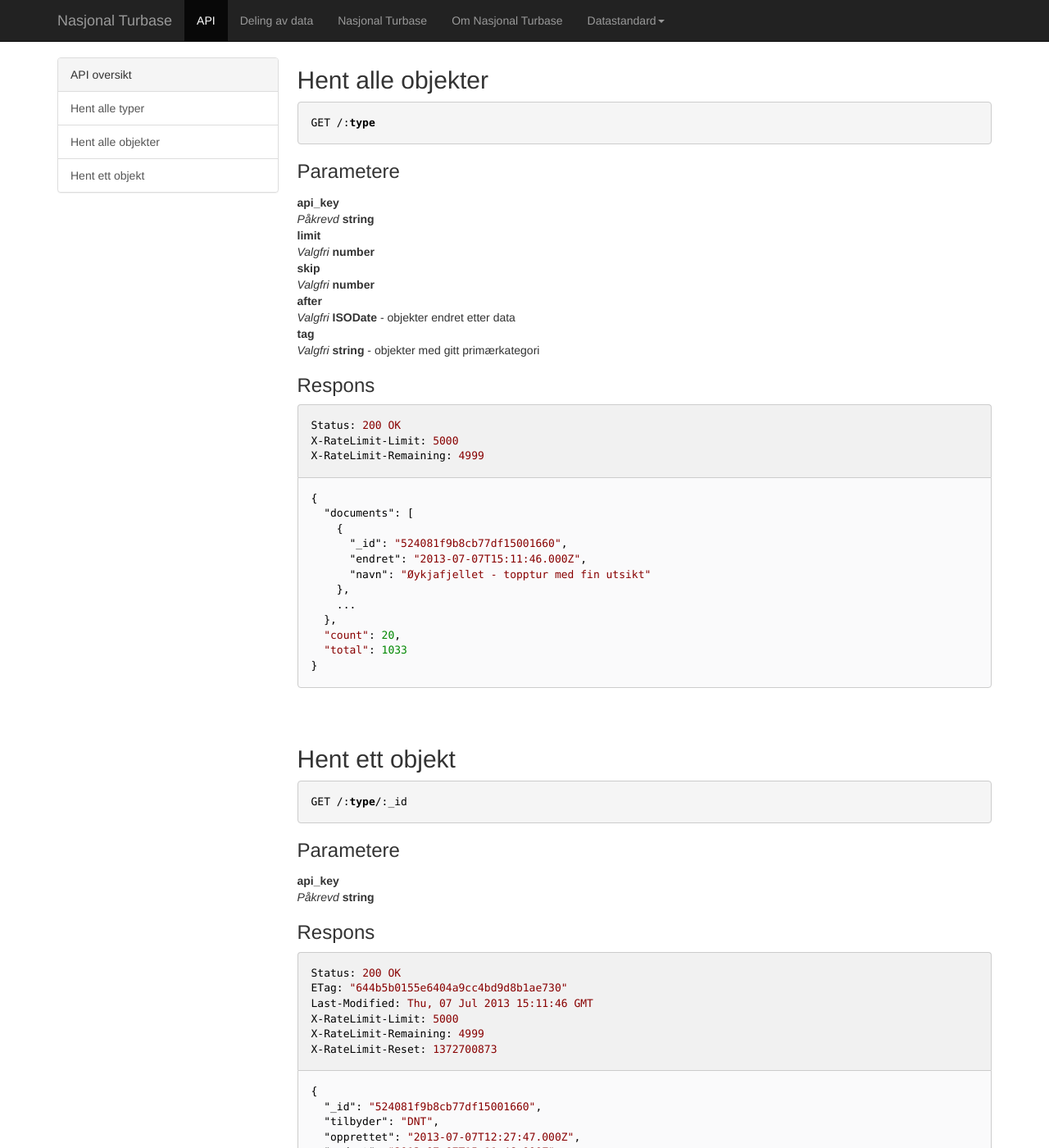
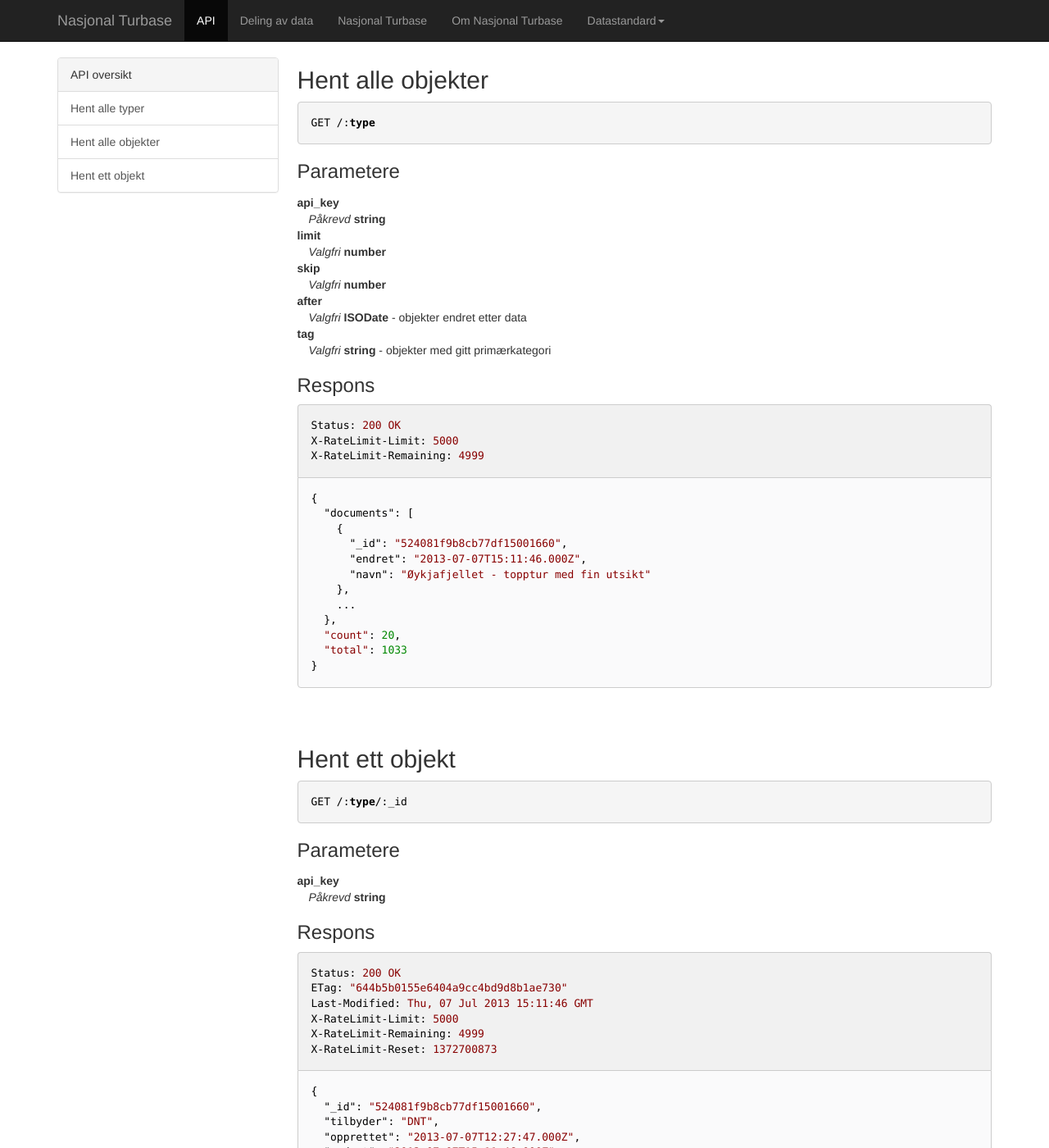
Before and after one commit to Turbasen/www.nasjonalturbase.no, a Jekyll site: the page built from api.html, in a window 1280 px wide and 1400 px high, scrolled down 692 px. Shown: the whole window at 82% size. Built offline with Jekyll 4.4.1, drawn with Linux system fonts in a browser that asks for light colours; nearby versions of some CDN libraries; Markdown is read by kramdown in place of the engine named in the settings.

Commit message:
Fix API paramter indentation

```diff
--- a/css/app.css
+++ b/css/app.css
@@ -100,6 +100,11 @@
   padding-top: 50px;
 }
 
+.container.api dd {
+  margin-left: 14px
+}
+
+
 .container.api .panel {
   margin-top: 20px;
 }
```
